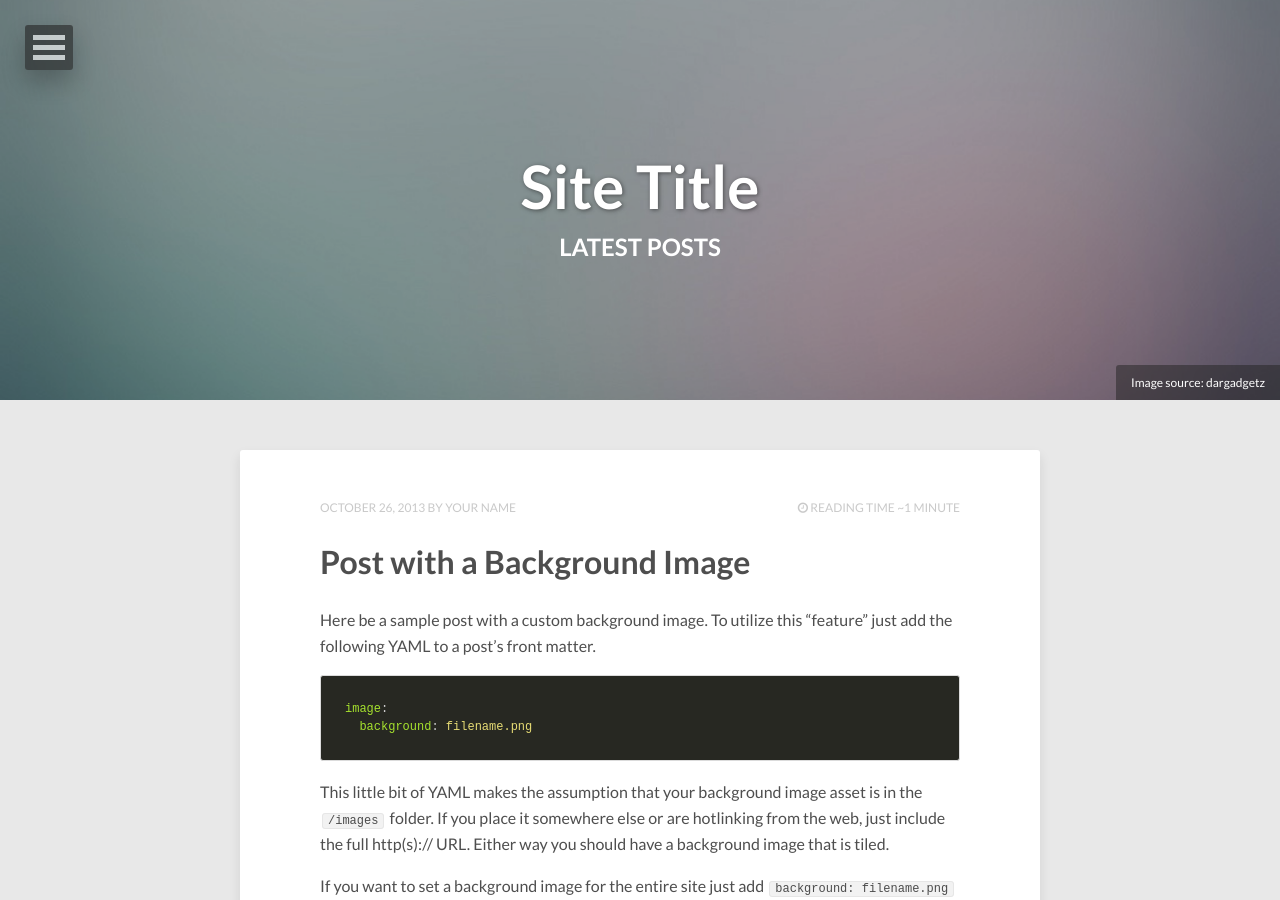
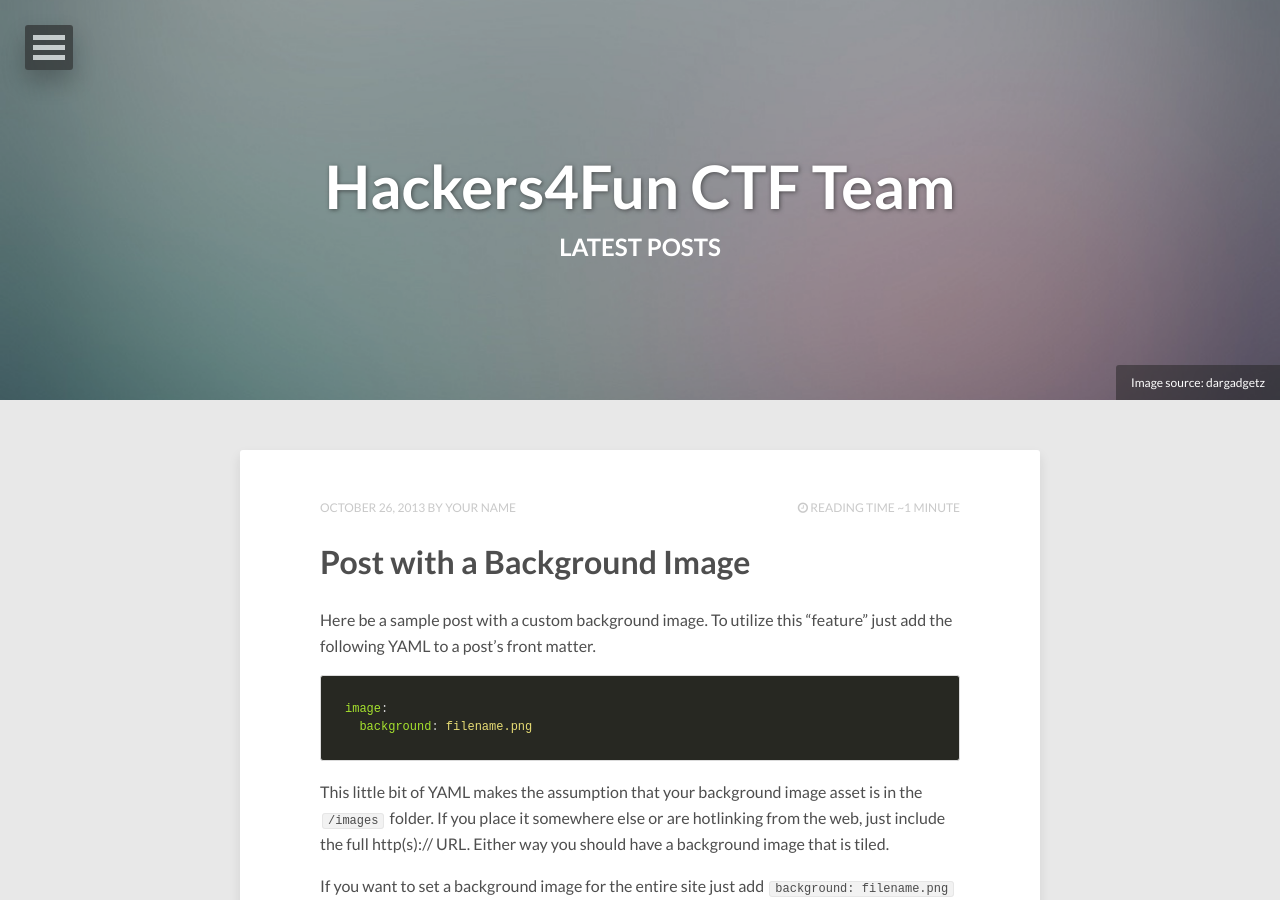
Before and after one commit to hackers4f/hackers4f.github.io, a Jekyll site: the page built from index.html, in a window 1280 px wide and 900 px high. Built offline with Jekyll 4.4.1, drawn with Linux system fonts in a browser that asks for light colours; nearby versions of some CDN libraries; the list of posts is cut into pages by our own code.

Commit message:
Update _config.yml

```diff
--- a/_config.yml
+++ b/_config.yml
@@ -1,4 +1,4 @@
-title:            Site Title
+title:            Hackers4Fun CTF Team
 description:      Describe your website here.
 disqus_shortname:
 reading_time:     true
```
